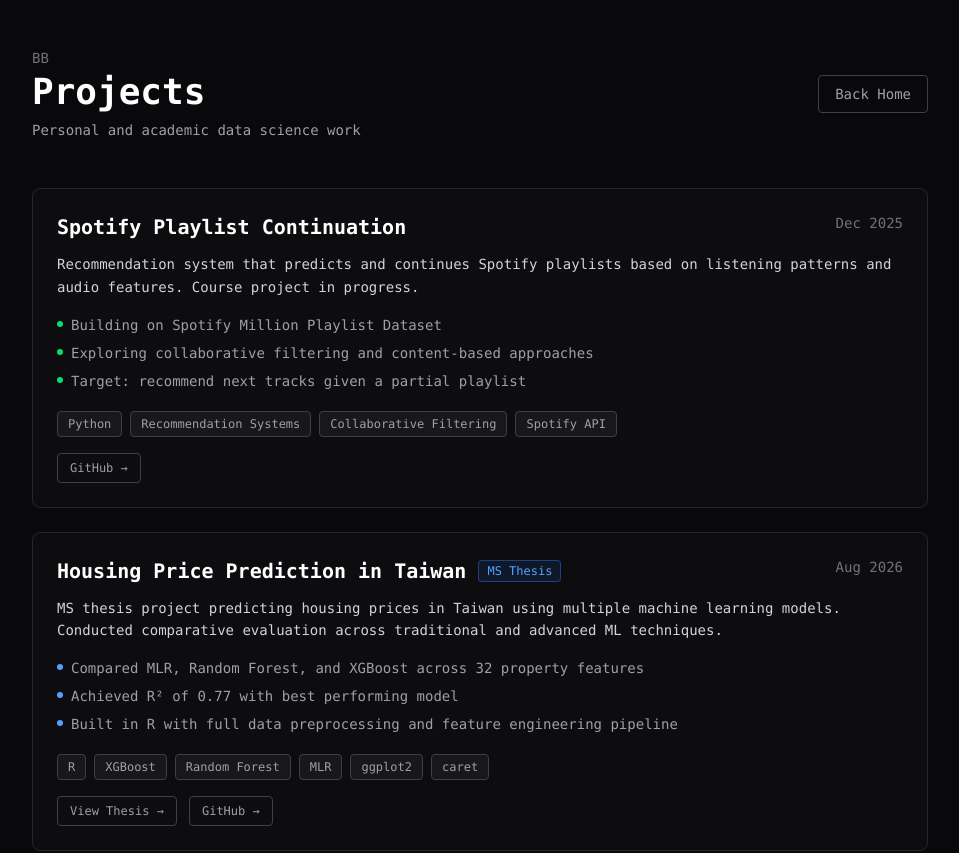
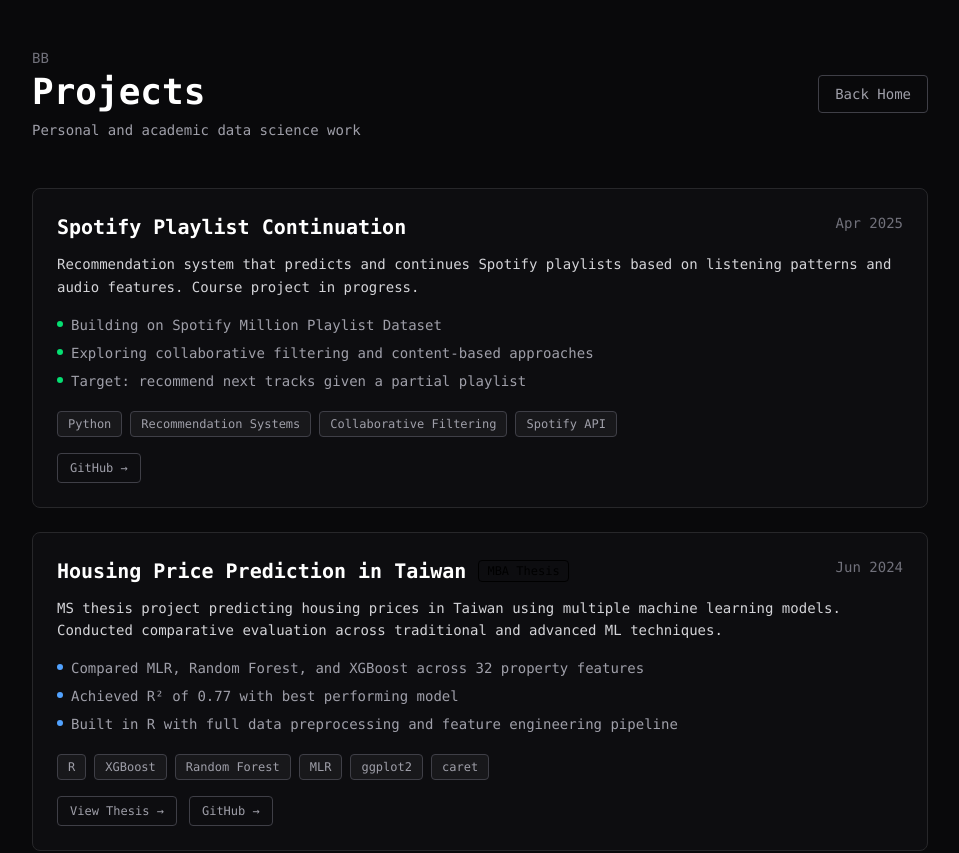
Before and after one commit to begimaibb/portfolio, a Next.js app in the folder my-portfolio/: page /projects in a window 1280 px wide. Shown: the top 853 px of the page, without its empty margins (160-1119 px from the left). Built offline with nearby package versions, Linux system fonts and the light colour scheme.

Commit message:
modified projects page and a section about key projects in index.py

```diff
--- a/my-portfolio/app/projects/page.tsx
+++ b/my-portfolio/app/projects/page.tsx
@@ -5,7 +5,7 @@
 const projects = [
   {
     title: "Spotify Playlist Continuation",
-    date: "Dec 2025",
+    date: "Apr 2025",
     badge: null,
     description:
       "Recommendation system that predicts and continues Spotify playlists based on listening patterns and audio features. Course project in progress.",
@@ -22,8 +22,8 @@
   },
   {
     title: "Housing Price Prediction in Taiwan",
-    date: "Aug 2026",
-    badge: "MS Thesis",
+    date: "Jun 2024",
+    badge: "MBA Thesis",
     description:
       "MS thesis project predicting housing prices in Taiwan using multiple machine learning models. Conducted comparative evaluation across traditional and advanced ML techniques.",
     bullets: [
```
Also changed, not shown: 1 other file (tests, documents, lock files or other folders).
